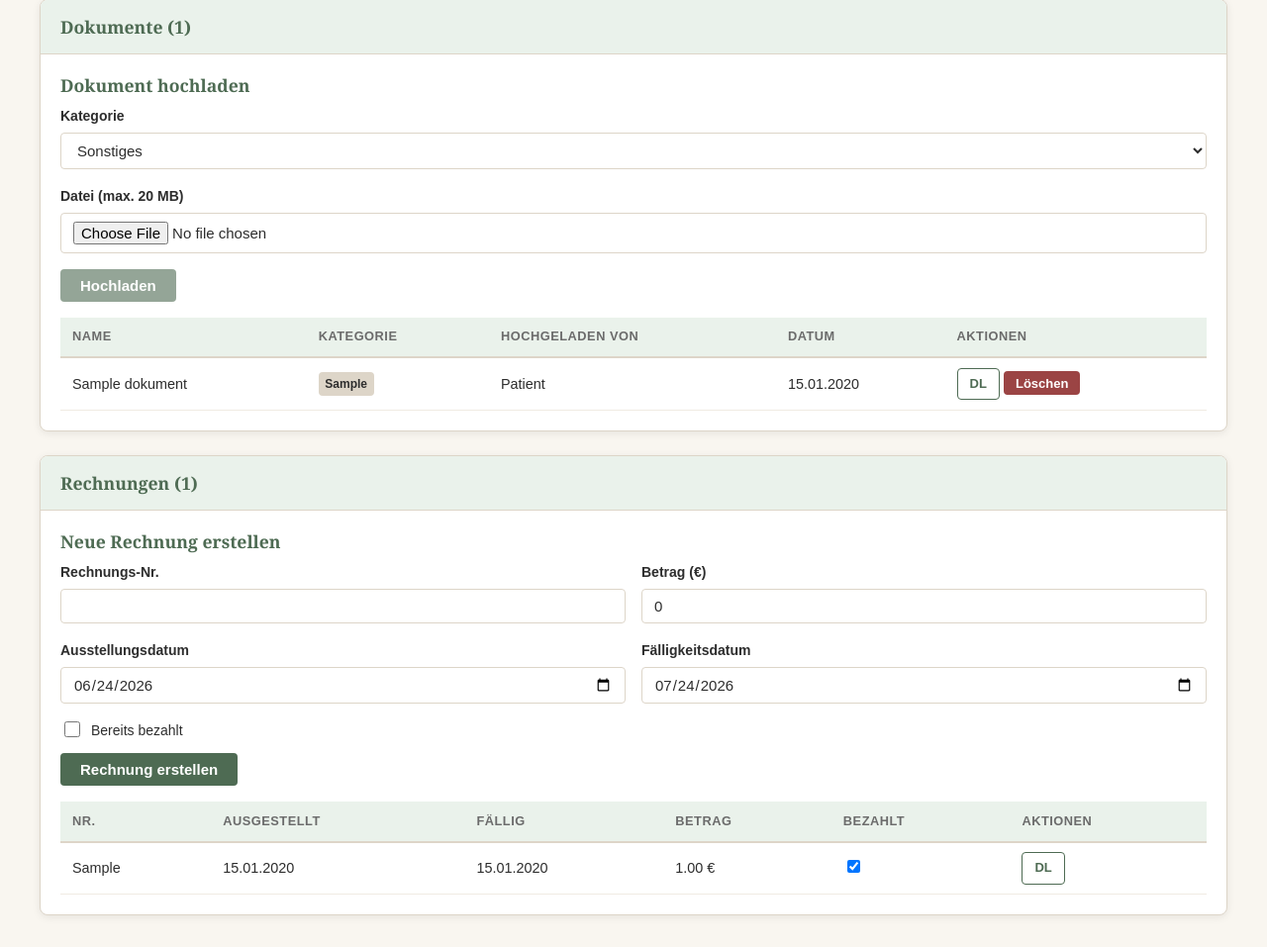
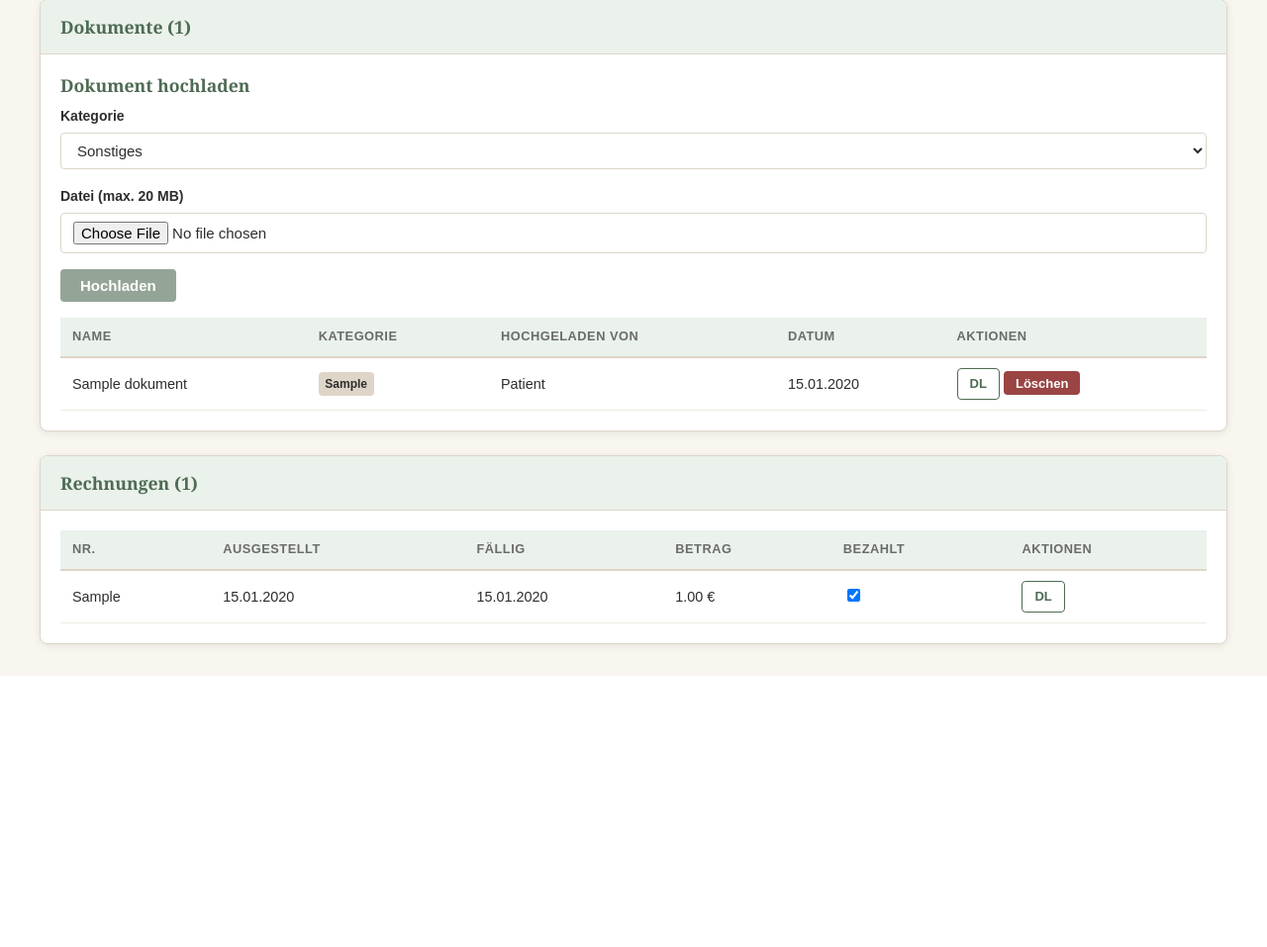
Before and after one commit to noelsmp/Serranomp, an ASP.NET Core app: page /admin/patienten/1 in a window 1280 px wide. Shown: the part 851-1808 px from the top of the page at 99% size. After the commit the page ends 1534 px from the top, so only its background shows below. Run offline with ASP.NET Core 8, Linux system fonts and the light colour scheme; the visitor is signed in with stand-in values (Sample User, id 1); empty tables hold one stand-in row (values such as "Sample post"); data that the repository does not hold is empty; the project's own start-up code is not run, and a stand-in starts its controllers and pages; database files in the repository are not loaded; some libraries are stand-ins or nearby versions.

Commit message:
feat: add portal features info on login page, remove invoice creation from admin
- Login page now shows portal feature highlights below the form
- Removed "Neue Rechnung erstellen" form from admin patient detail page
  (invoices are uploaded as documents, not created manually)

Co-Authored-By: Claude Sonnet 4.6 <noreply@anthropic.com>
Claude-Session: https://claude.ai/code/session_018UYYiWLKtXU7JQWiAbZt6a

```diff
--- a/blazor-portal/Components/Pages/Admin/AdminPatientDetail.razor
+++ b/blazor-portal/Components/Pages/Admin/AdminPatientDetail.razor
@@ -162,35 +162,6 @@ else
             <h2>Rechnungen (@rechnungen.Count)</h2>
         </div>
         <div class="card-body">
-            <div class="mb-3">
-                <h3>Neue Rechnung erstellen</h3>
-                <div class="form-row">
-                    <div class="form-group">
-                        <label>Rechnungs-Nr.</label>
-                        <input type="text" class="form-control" @bind="neueRechnungNr" />
-                    </div>
-                    <div class="form-group">
-                        <label>Betrag (€)</label>
-                        <input type="number" step="0.01" min="0" class="form-control" @bind="neueBetrag" />
-                    </div>
-                </div>
-                <div class="form-row">
-                    <div class="form-group">
-                        <label>Ausstellungsdatum</label>
-                        <input type="date" class="form-control" @bind="neueAusstellungsdatum" />
-                    </div>
-                    <div class="form-group">
-                        <label>Fälligkeitsdatum</label>
-                        <input type="date" class="form-control" @bind="neueFaelligkeitsdatum" />
-                    </div>
-                </div>
-                <div class="form-check mb-2">
-                    <input type="checkbox" id="bezahlt" class="form-check-input" @bind="neueBezahlt" />
-                    <label for="bezahlt">Bereits bezahlt</label>
-                </div>
-                <button class="btn btn-primary" @onclick="RechnungErstellen">Rechnung erstellen</button>
-            </div>
-
             @if (rechnungen.Count > 0)
             {
                 <div class="table-responsive">
@@ -256,13 +227,6 @@ else
     private Microsoft.AspNetCore.Components.Forms.IBrowserFile? uploadFile;
     private string uploadKategorie = "sonstiges";
     private bool uploading;
-
-    // New invoice
-    private string neueRechnungNr = string.Empty;
-    private decimal neueBetrag;
-    private DateTime neueAusstellungsdatum = DateTime.Today;
-    private DateTime neueFaelligkeitsdatum = DateTime.Today.AddDays(30);
-    private bool neueBezahlt;
 
     private string? erfolgMsg;
     private string? fehlerMsg;
@@ -378,39 +342,6 @@ else
         erfolgMsg = "Dokument gelöscht.";
     }
 
-    private async Task RechnungErstellen()
-    {
-        if (patient == null) return;
-        fehlerMsg = null;
-
-        if (string.IsNullOrWhiteSpace(neueRechnungNr))
-            neueRechnungNr = $"RE-{DateTime.UtcNow:yyyyMMdd}-{NewId()[..6].ToUpper()}";
-
-        var rechnung = new Rechnung
-        {
-            Id = NewId(),
-            PatientId = Id,
-            Rechnungsnr = neueRechnungNr,
-            Ausstellungsdatum = neueAusstellungsdatum,
-            Faelligkeitsdatum = neueFaelligkeitsdatum,
-            Gesamtbetrag = neueBetrag,
-            Bezahlt = neueBezahlt,
-            BezahltAm = neueBezahlt ? DateTime.UtcNow : null,
-            Erstellt = DateTime.UtcNow
-        };
-        Db.Rechnungen.Add(rechnung);
-        await Db.SaveChangesAsync();
-
-        neueRechnungNr = string.Empty;
-        neueBetrag = 0;
-        neueAusstellungsdatum = DateTime.Today;
-        neueFaelligkeitsdatum = DateTime.Today.AddDays(30);
-        neueBezahlt = false;
-
-        await LadeDaten();
-        erfolgMsg = "Rechnung erstellt.";
-    }
-
     private async Task RechnungBezahltToggle(Rechnung r, bool bezahlt)
     {
         r.Bezahlt = bezahlt;
--- a/blazor-portal/wwwroot/app.css
+++ b/blazor-portal/wwwroot/app.css
@@ -115,6 +115,31 @@ p { margin: 0 0 1rem; }
 
 .auth-links .separator {
   margin: 0 0.5rem;
+}
+
+.portal-features {
+  margin-top: 1.5rem;
+  padding: 1rem 1.25rem;
+  background: var(--sage-lt);
+  border-radius: var(--radius);
+  border: 1px solid #c8ddc9;
+}
+
+.portal-features h3 {
+  font-size: 0.9rem;
+  color: var(--sage-dk);
+  margin-bottom: 0.6rem;
+}
+
+.portal-features ul {
+  margin: 0;
+  padding: 0;
+  list-style: none;
+  font-size: 0.85rem;
+  color: var(--muted);
+  display: grid;
+  grid-template-columns: 1fr 1fr;
+  gap: 0.35rem 0.5rem;
 }
 
 .form-intro {
```
Also changed, not shown: blazor-portal/Components/Pages/Auth/Login.razor (+10 -0 lines).
